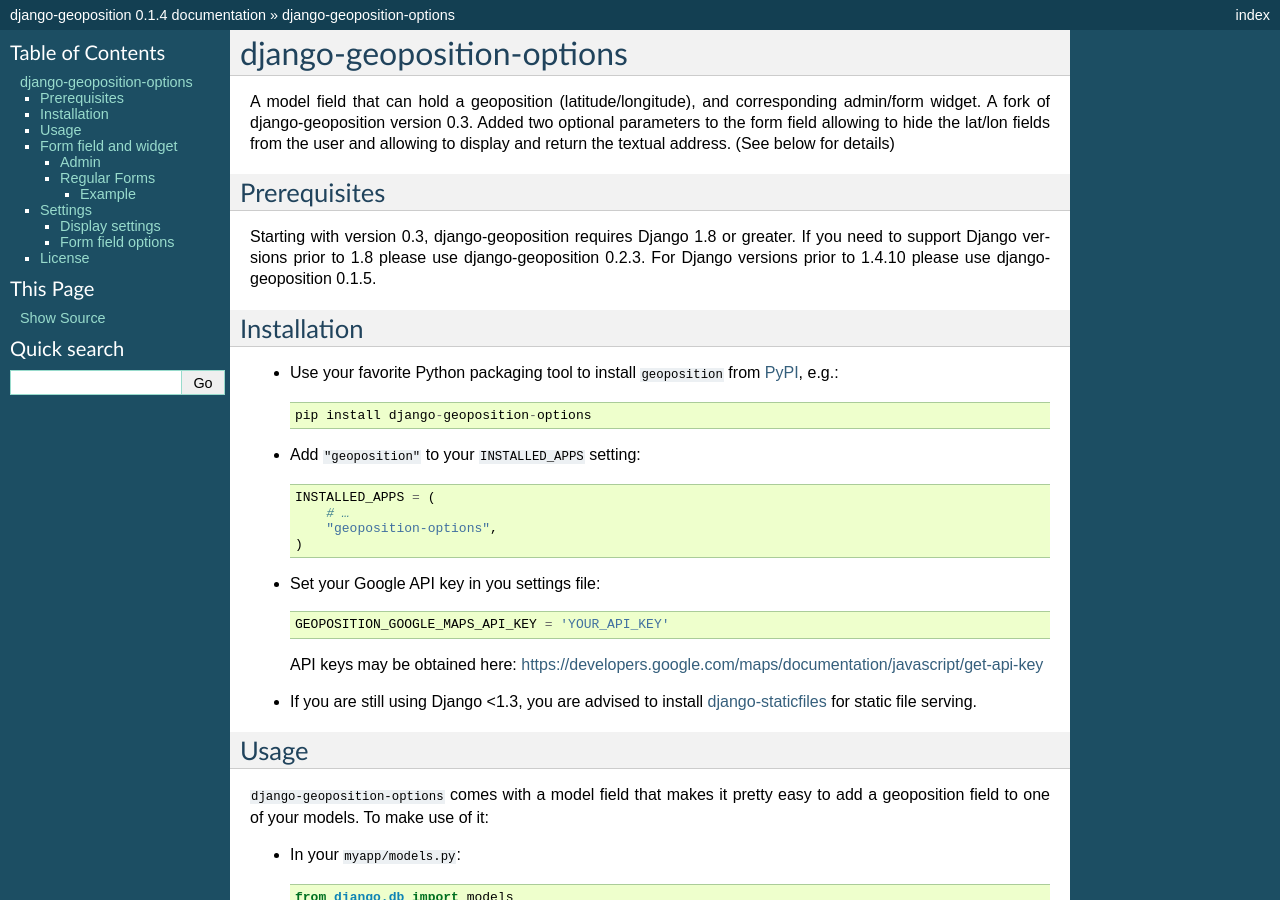
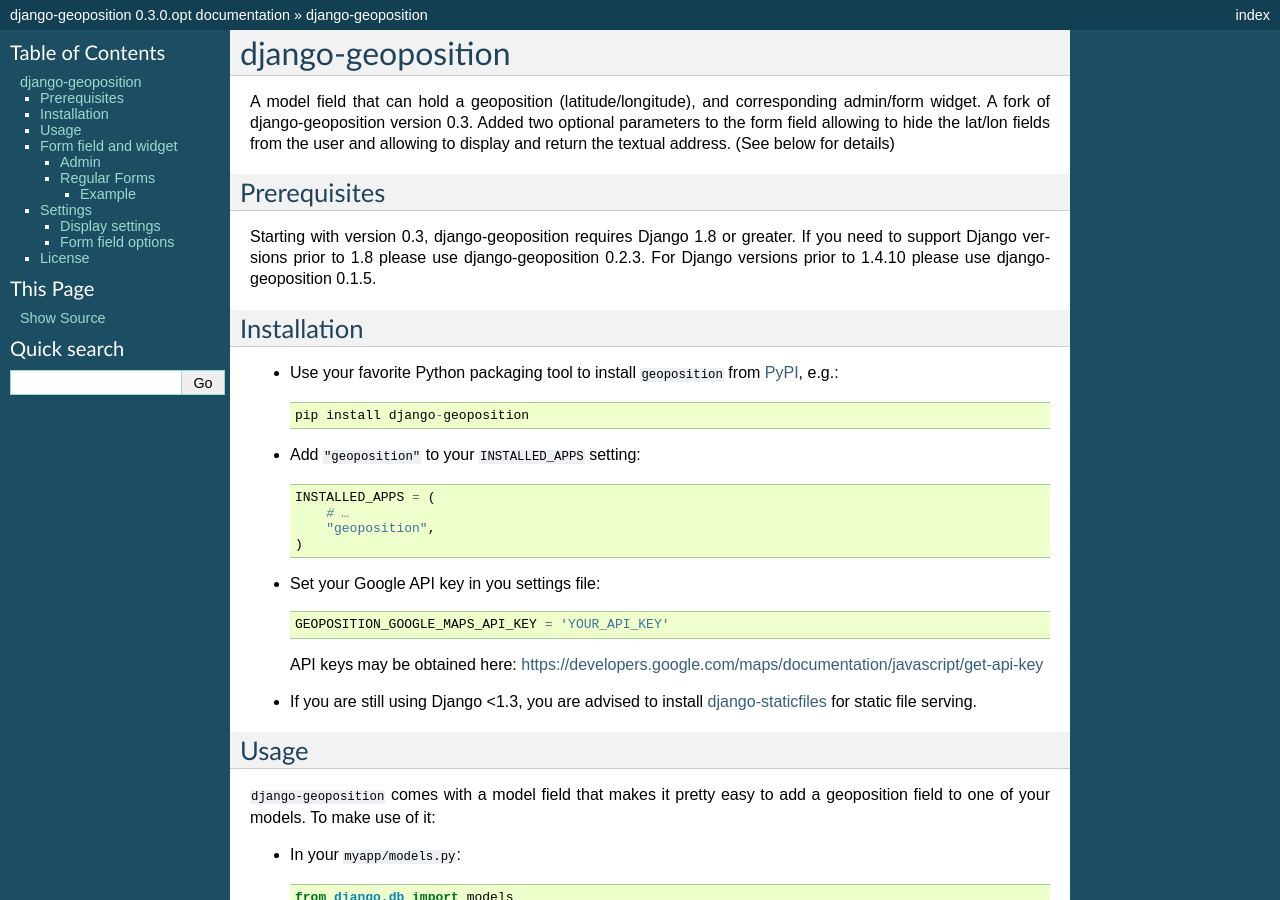
Before and after one commit to philippbosch/django-geoposition, a Sphinx documentation site: the page built from docs/index.rst, in a window 1280 px wide and 900 px high. Built offline with Sphinx 7.4.7, drawn with Linux system fonts in a browser that asks for light colours; some of the changed text lies outside the part shown.

Commit message:
Improved/updated docs

```diff
--- a/README.rst
+++ b/README.rst
@@ -1,5 +1,5 @@
 ==========================
-django-geoposition-options
+django-geoposition
 ==========================
 
 A model field that can hold a geoposition (latitude/longitude), and corresponding admin/form widget.
@@ -20,13 +20,13 @@ Installation
 - Use your favorite Python packaging tool to install ``geoposition``
   from `PyPI`_, e.g.::
 
-    pip install django-geoposition-options
+    pip install django-geoposition
 
 - Add ``"geoposition"`` to your ``INSTALLED_APPS`` setting::
 
     INSTALLED_APPS = (
         # …
-        "geoposition-options",
+        "geoposition",
     )
 
 - Set your Google API key in you settings file::
@@ -42,7 +42,7 @@ Installation
 Usage
 -----
 
-``django-geoposition-options`` comes with a model field that makes it pretty
+``django-geoposition`` comes with a model field that makes it pretty
 easy to add a geoposition field to one of your models. To make use of
 it:
 
--- a/docs/conf.py
+++ b/docs/conf.py
@@ -44,16 +44,16 @@ master_doc = 'index'
 
 # General information about the project.
 project = u'django-geoposition'
-copyright = u'2011, Philipp Bosch'
+copyright = u'2011, Philipp Bosch; 2017, Andras Gefferth'
 
 # The version info for the project you're documenting, acts as replacement for
 # |version| and |release|, also used in various other places throughout the
 # built documents.
 #
 # The short X.Y version.
-version = '0.1'
+version = '0.3.0.opt'
 # The full version, including alpha/beta/rc tags.
-release = '0.1.4'
+release = '0.3.0.opt'
 
 # The language for content autogenerated by Sphinx. Refer to documentation
 # for a list of supported languages.
@@ -182,7 +182,7 @@ htmlhelp_basename = 'django-geopositiondoc'
 # (source start file, target name, title, author, documentclass [howto/manual]).
 latex_documents = [
   ('index', 'django-geoposition.tex', u'django-geoposition Documentation',
-   u'Philipp Bosch', 'manual'),
+   u'Andras Gefferth', 'manual'),
 ]
 
 # The name of an image file (relative to this directory) to place at the top of
@@ -215,7 +215,7 @@ latex_documents = [
 # (source start file, name, description, authors, manual section).
 man_pages = [
     ('index', 'django-geoposition', u'django-geoposition Documentation',
-     [u'Philipp Bosch'], 1)
+     [u'Andras Gefferth'], 1)
 ]
 
 
@@ -223,9 +223,9 @@ man_pages = [
 
 # Bibliographic Dublin Core info.
 epub_title = u'django-geoposition'
-epub_author = u'Philipp Bosch'
-epub_publisher = u'Philipp Bosch'
-epub_copyright = u'2011, Philipp Bosch'
+epub_author = u'Philipp Bosch; Andras Gefferth'
+epub_publisher = u'Philipp Bosch; Andras Gefferth'
+epub_copyright = u'2011, Philipp Bosch; 2017 Andras Gefferth'
 
 # The language of the text. It defaults to the language option
 # or en if the language is not set.
--- a/geoposition/__init__.py
+++ b/geoposition/__init__.py
@@ -3,7 +3,7 @@ from decimal import Decimal
 
 default_app_config = 'geoposition.apps.GeoPositionConfig'
 
-VERSION = (0, 3, 0)
+VERSION = (0, 3, 0, 'opt')
 __version__ = '.'.join(map(str, VERSION))
 
 
--- a/setup.py
+++ b/setup.py
@@ -3,9 +3,9 @@ from setuptools import setup, find_packages
 setup(
     name='django-geoposition',
     version=__import__('geoposition').__version__,
-    description='Django model field that can hold a geoposition, and corresponding admin widget.',
-    author='Philipp Bosch',
-    author_email='hello@pb.io',
+    description='Django model field that can hold a geoposition, and corresponding admin widget. A fork of django-geoposition.',
+    author='Andras Gefferth',
+    author_email='',
     url='http://github.com/philippbosch/django-geoposition',
     packages=find_packages(),
     zip_safe=False,
```
Also changed, not shown: CHANGELOG.rst (+7 -0 lines), 1 other file.
